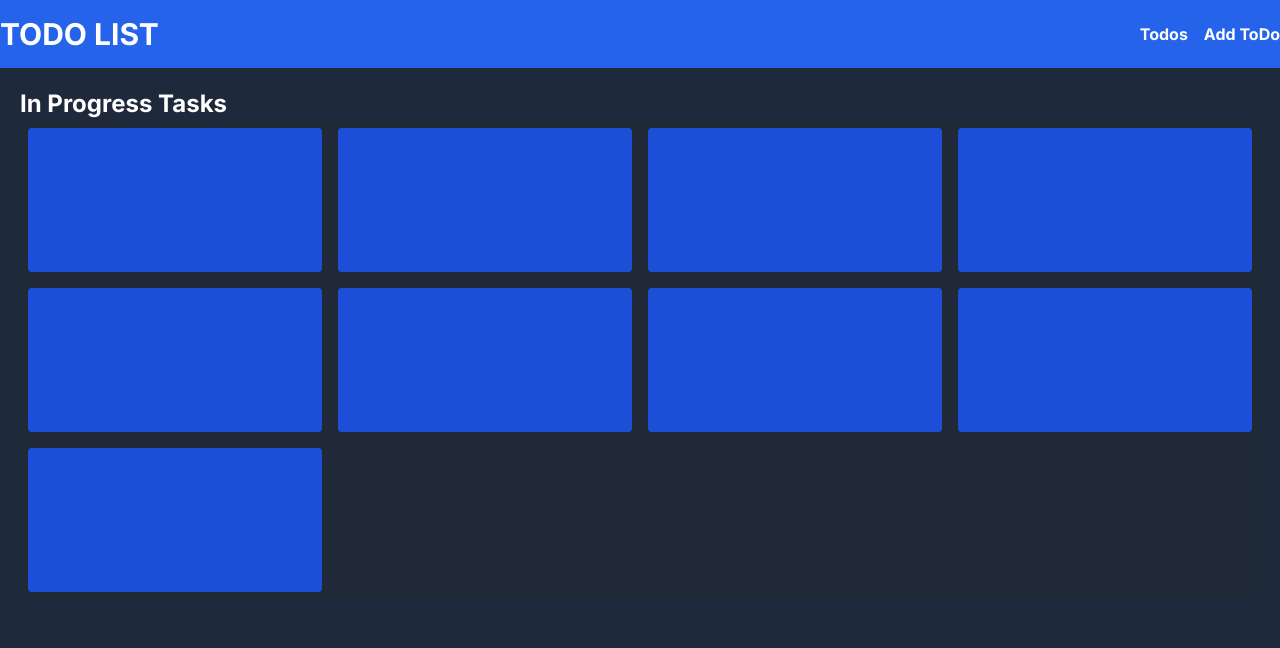
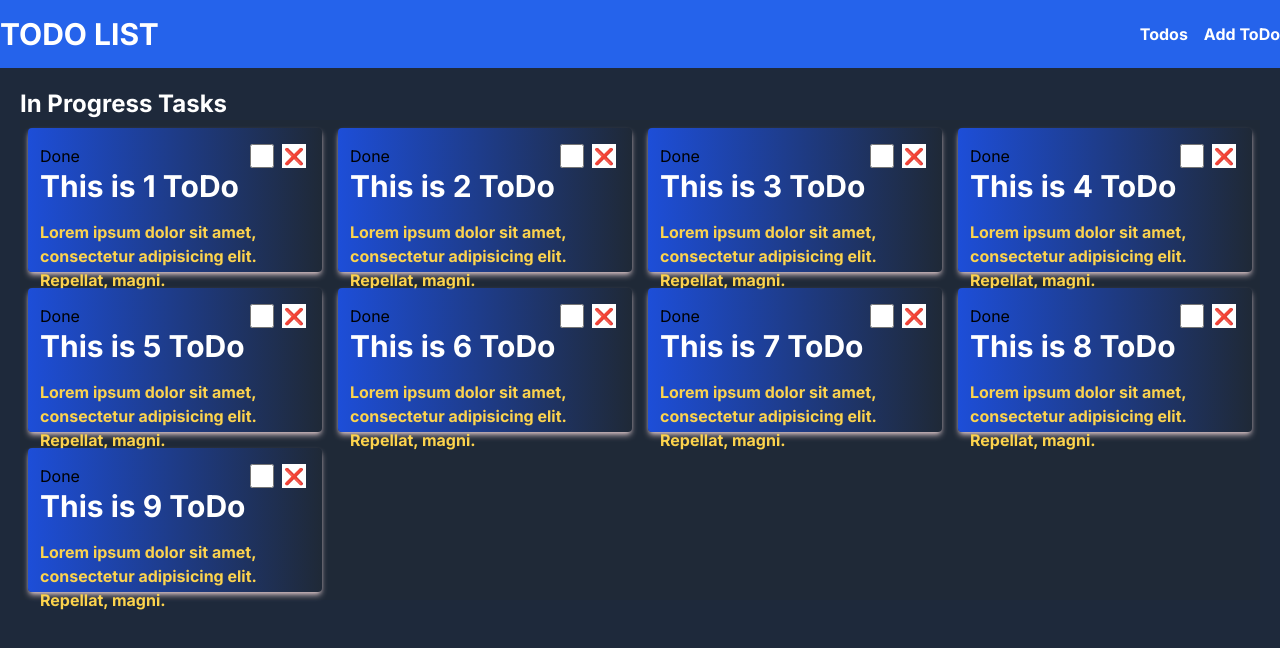
Before and after one commit to momotan039/ToDoList-Nextjs, a Next.js app: page /todos in a window 1280 px wide. Shown: the top 648 px of the page. Built offline with nearby package versions, Linux system fonts and the light colour scheme.

Commit message:
handel changeStatus and delete functions

```diff
--- a/components/Todo.tsx
+++ b/components/Todo.tsx
@@ -1,17 +1,35 @@
 'use client'
 import React from 'react'
 import Card from './Card'
+import { appContextType, useAppContext } from '@/context/appContext'
 
- interface ToDoProps{
-    title:string,
-    description:string
+export interface ToDoType {
+  id?: number,
+  title: string,
+  description: string,
+  done: boolean
 }
-function Todo({title,description}:ToDoProps) {
+export interface ToDoProps {
+  task: ToDoType
+}
+
+function Todo({ task }: ToDoProps) {
+  const app=useAppContext()
+  const changeStatus=()=>{
+    task.done=!task.done;
+    app.setAppState((s:appContextType)=>({...s,todos:app.todos}))
+  }
+  const deltedTask=()=>{
+    app.setAppState((s:appContextType)=>({...s,todos:app.todos.filter(f=>f.id!=task.id)}))
+  }
   return (
-    <div className="p-2 w-1/4">
-      <Card bg='bg-blue-700' padding='py-4 px-3' height='h-36'>
-        <h1 className="text-white font-bold  text-3xl">{title}</h1>
-        <p className="text-amber-300 font-bold mt-4">{description}</p>
+    <div className="transition duration-300  p-2 w-1/4 relative">
+      <Card bg={`shadow-md shadow-red-100/70 bg-gradient-to-r ${task.done ? 'from-teal-700 ' : 'from-blue-700'}`} padding='py-4 px-3' height='h-36'>
+        <input  checked={task.done} onChange={changeStatus} type="checkbox" className='absolute top-6 right-14 w-6 h-6 cursor-pointer peer/check' />
+        <label  className="peer-checked/check:text-orange-400|font-bold">Done</label>
+        <button onClick={deltedTask} className='absolute top-6 right-6 w-6 h-6 bg-white'>❌</button>
+        <h1 className={`text-white   font-bold ${task.done ? 'line-through' : ''}  text-3xl `}>{task.title}</h1>
+        <p className="text-amber-300 font-bold mt-4">{task.description}</p>
       </Card>
     </div>
   )
```
